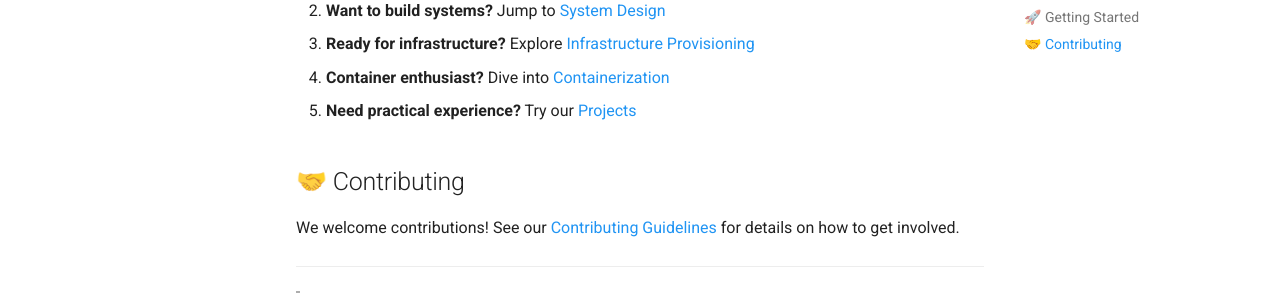
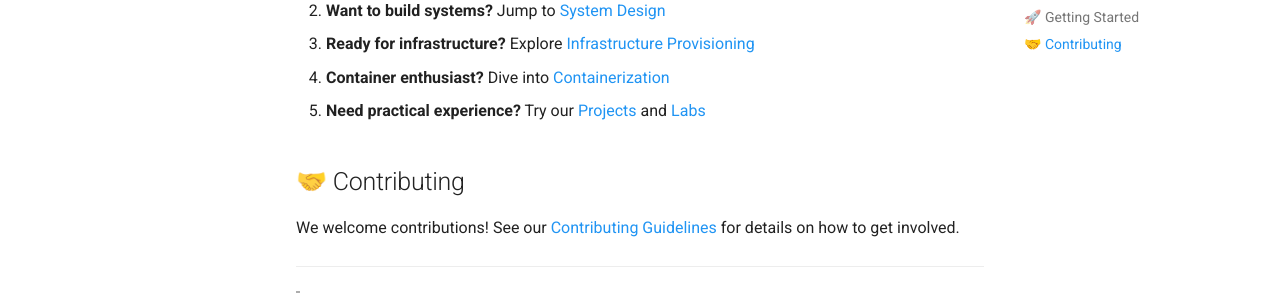
Before and after one commit to imShakil/devops-lab, an MkDocs documentation site: the page built from docs/index.md, in a window 1280 px wide and 900 px high, scrolled down 2333 px. Shown: the part 495-788 px from the top of the window. Built offline with MkDocs 1.6.1 and Material for MkDocs 9.7.7, drawn with Linux system fonts in a browser that asks for light colours; comment, search, counter and statistics services are not loaded.

```diff
--- a/docs/index.md
+++ b/docs/index.md
@@ -94,7 +94,7 @@ Ready-to-use automation scripts in Bash, Python, and Go for common DevOps tasks.
 2. **Want to build systems?** Jump to [System Design](system-design/README.md)
 3. **Ready for infrastructure?** Explore [Infrastructure Provisioning](infra/README.md)
 4. **Container enthusiast?** Dive into [Containerization](containerization/README.md)
-5. **Need practical experience?** Try our [Projects](/projects/README.md)
+5. **Need practical experience?** Try our [Projects](https://github.com/imshakil/devops-lab/tree/main/projects) and [Labs](https://github.com/imshakil/devops-lab/tree/main/labs)
 
 ## 🤝 Contributing
 
```
